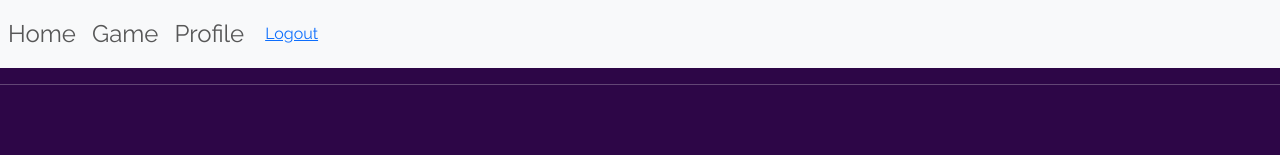
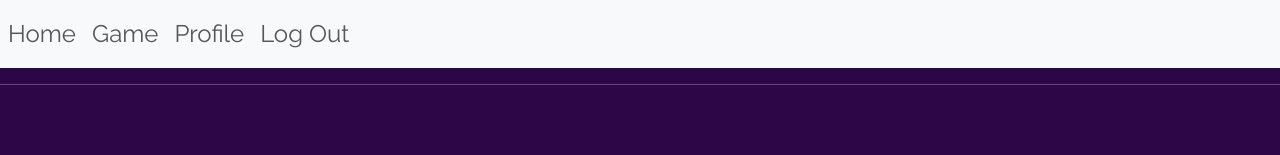
Before and after one commit to sc222rb/HelloNihongoKids, a React (Create React App) app in the folder client/: page / in a window 1280 px wide. Shown: the top 155 px of the page. Built offline with nearby package versions, Linux system fonts and the light colour scheme; sample sign-in values are in the browser's storage.

Commit message:
create logout component

```diff
--- a/client/src/App.js
+++ b/client/src/App.js
@@ -1,15 +1,15 @@
-import './App.css';
-import React, { useState } from 'react';
-import { BrowserRouter as Router, Routes, Route, Navigate } from 'react-router-dom';
-import Game from './components/Game/Game.js';
-import Home from './components/Home/Home.js';
-import Layout from './components/Layout/Layout.js';
-import Login from './components/Login/Login.js';
-import NotFound from './components/NotFound/NotFound.js';
-import Profile from './components/Profile/Profile.js';
-import Signup from './components/Signup/Signup.js';
-import UpdateProfile from './components/UpdateProfile/UpdateProfile.js';
-
+import './App.css'
+import React, { useState } from 'react'
+import { BrowserRouter as Router, Routes, Route } from 'react-router-dom'
+import Game from './components/Game/Game.js'
+import Home from './components/Home/Home.js'
+import Layout from './components/Layout/Layout.js'
+import Login from './components/Login/Login.js'
+import Logout from './components/Logout/Logout.js'
+import NotFound from './components/NotFound/NotFound.js'
+import Profile from './components/Profile/Profile.js'
+import Signup from './components/Signup/Signup.js'
+import UpdateProfile from './components/UpdateProfile/UpdateProfile.js'
 
 const App = () => {
   const [isLoggedIn, setIsLoggedIn] = useState(localStorage.getItem('isLoggedIn') === 'true')
@@ -23,7 +23,6 @@ const App = () => {
     localStorage.removeItem('accessToken')
     localStorage.removeItem('isLoggedIn')
     localStorage.removeItem('userId')
-    return <Navigate to="/" />
   }
 
   return (
@@ -40,6 +39,7 @@ const App = () => {
         <Route index element={<Home />} />
         <Route path="/game" element={<Game />} />
         <Route path="/login" element={<Login handleLogin={handleLogin} />} />
+        <Route path="/logout" element={<Logout handleLogout={handleLogout} />} />
         <Route path="/signup" element={<Signup />} />
         <Route path="/profile" element={<Profile />} />
         <Route path="/user-update" element={<UpdateProfile />} />
--- a/client/src/components/Layout/Layout.js
+++ b/client/src/components/Layout/Layout.js
@@ -1,8 +1,8 @@
 import React from 'react';
-import { Navbar, Nav, Button } from 'react-bootstrap';
+import { Navbar, Nav } from 'react-bootstrap';
 import { Outlet, Link } from 'react-router-dom';
 
-const Layout = ({ isLoggedIn, handleLogout }) => {
+const Layout = ({ isLoggedIn }) => {
   return (
     <div>
       <Navbar bg="light" expand="lg">
@@ -14,7 +14,7 @@ const Layout = ({ isLoggedIn, handleLogout }) => {
               <>
                 <Nav.Link as={Link} to="/game">Game</Nav.Link>
                 <Nav.Link as={Link} to="/profile">Profile</Nav.Link>
-                <Button variant="link" onClick={handleLogout}>Logout</Button>
+                <Nav.Link as={Link} to="/logout">Log Out</Nav.Link>
               </>
             ) : (
               <>
--- /dev/null
+++ b/client/src/components/Logout/Logout.js
@@ -0,0 +1,12 @@
+import React, { useEffect } from 'react'
+import { Navigate } from 'react-router-dom'
+
+const Logout = ({ handleLogout }) => {
+  useEffect(() => {
+    handleLogout()
+  }, [handleLogout])
+
+  return <Navigate to="/" />
+}
+
+export default Logout
```
